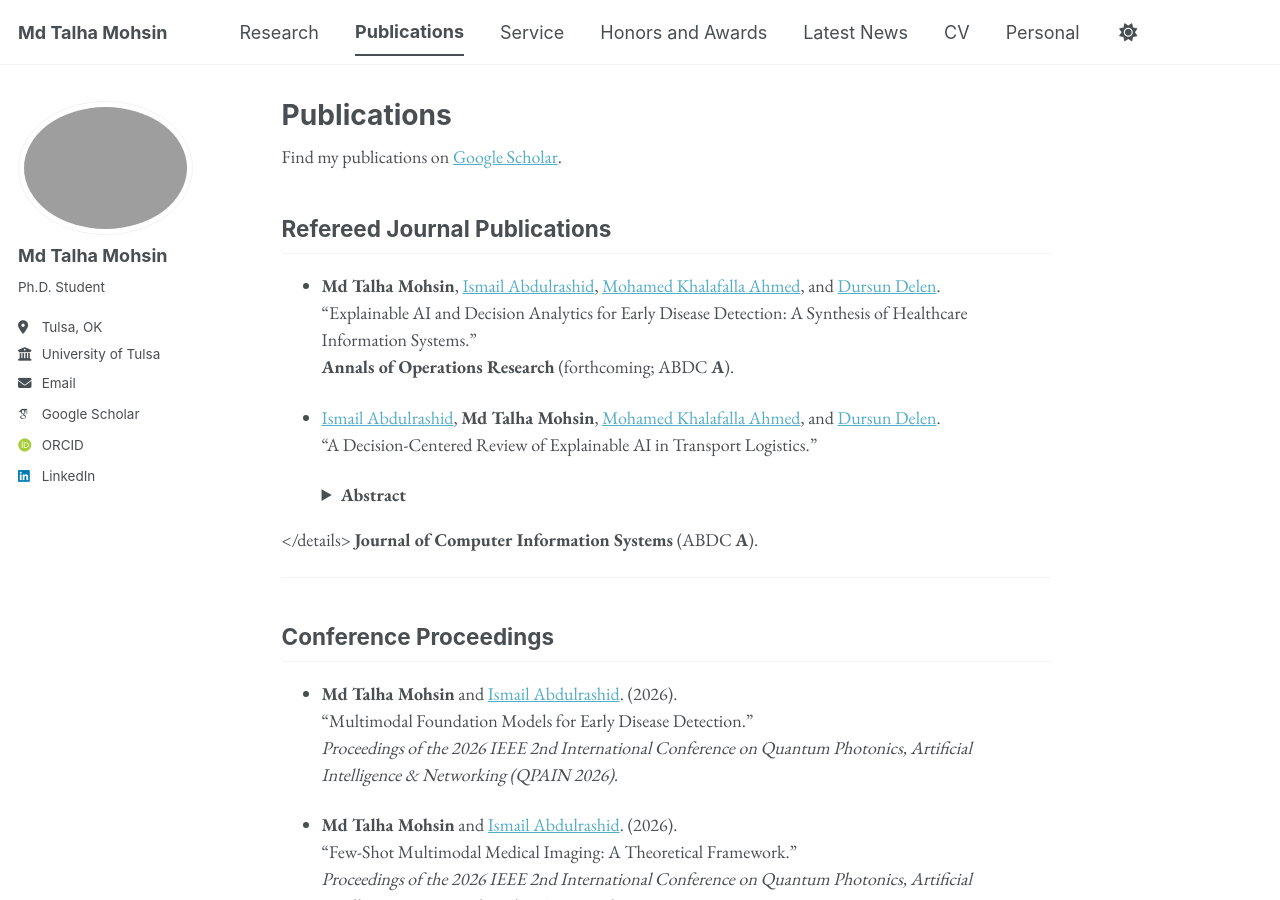
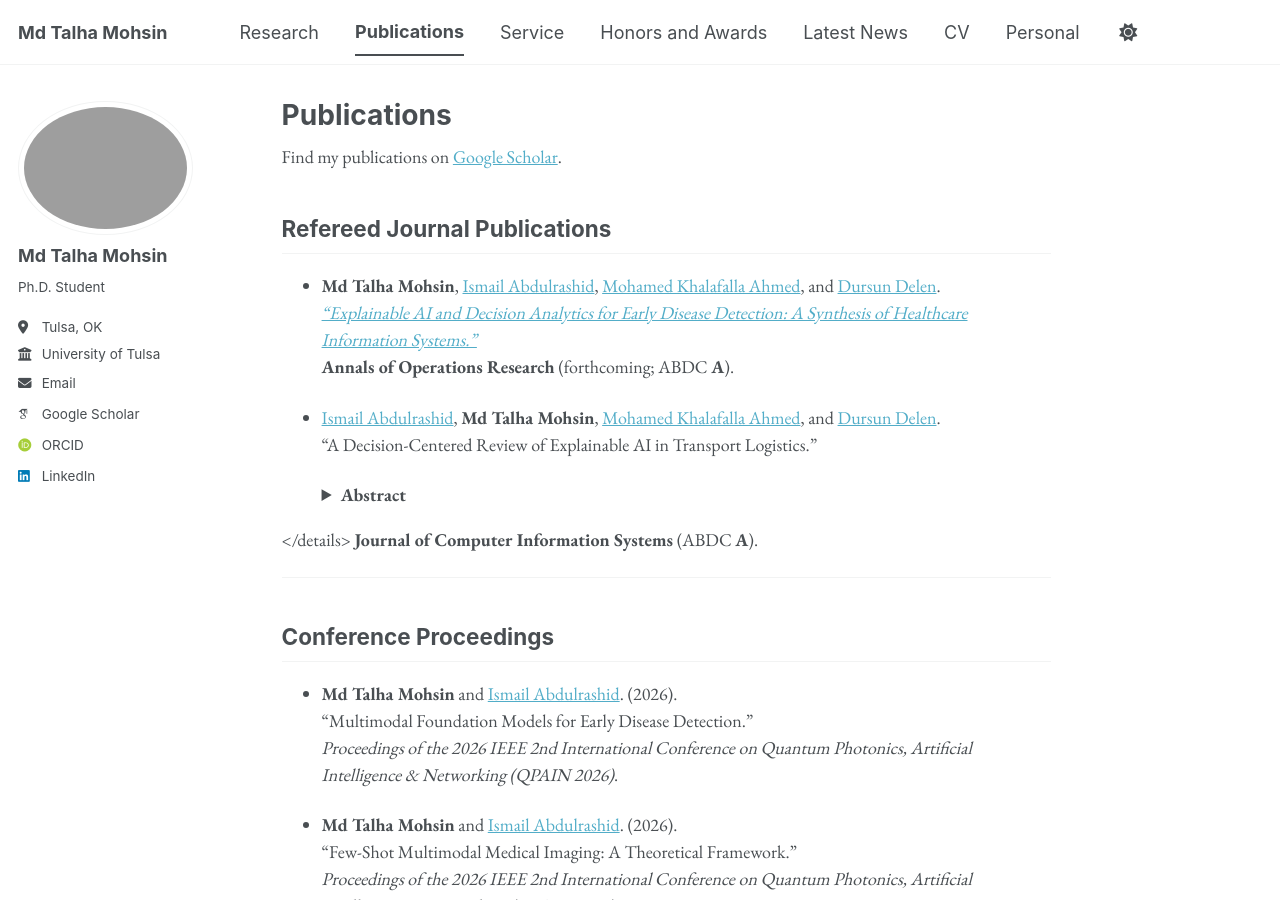
Before and after one commit to mdtalhamohsin/mdtalhamohsin.github.io, a Jekyll site: the page built from _pages/publications.md, in a window 1280 px wide and 900 px high. Built offline with Jekyll 4.4.1, drawn with Linux system fonts in a browser that asks for light colours; some web fonts are replaced; a script bundle is joined from its source files by our own code; library files that are not in the unit come from our copies.

```diff
--- a/_pages/publications.md
+++ b/_pages/publications.md
@@ -9,8 +9,10 @@ Find my publications on [Google Scholar](https://scholar.google.com/citations?us
 
 ## Refereed Journal Publications
 
-- **Md Talha Mohsin**, <a href="https://utulsa.edu/people/ismail-abdulrashid/" target="_blank" rel="noopener noreferrer">Ismail Abdulrashid</a>,  <a href="https://www.famu.edu/info/faculty-staff/profiles/saet/mohamed-khalafalla-ahmed.php" target="_blank" rel="noopener noreferrer">Mohamed Khalafalla Ahmed</a>, and <a href="https://experts.okstate.edu/dursun.delen" target="_blank" rel="noopener noreferrer">Dursun Delen</a>.
-  “Explainable AI and Decision Analytics for Early Disease Detection: A Synthesis of Healthcare Information Systems.”
+- **Md Talha Mohsin**, <a href="https://utulsa.edu/people/ismail-abdulrashid/" target="_blank" rel="noopener noreferrer">Ismail Abdulrashid</a>,
+  <a href="https://www.famu.edu/info/faculty-staff/profiles/saet/mohamed-khalafalla-ahmed.php" target="_blank" rel="noopener noreferrer">Mohamed Khalafalla Ahmed</a>, and
+  <a href="https://experts.okstate.edu/dursun.delen" target="_blank" rel="noopener noreferrer">Dursun Delen</a>.<br>
+  <a href="https://www.tandfonline.com/doi/abs/10.1080/08874417.2026.2648967" target="_blank" rel="noopener noreferrer"><em>"Explainable AI and Decision Analytics for Early Disease Detection: A Synthesis of Healthcare Information Systems."</em></a><br>
   **Annals of Operations Research** (forthcoming; ABDC **A**).
 
 - <a href="https://utulsa.edu/people/ismail-abdulrashid/" target="_blank" rel="noopener noreferrer">Ismail Abdulrashid</a>, **Md Talha Mohsin**, <a href="https://www.famu.edu/info/faculty-staff/profiles/saet/mohamed-khalafalla-ahmed.php" target="_blank" rel="noopener noreferrer">Mohamed Khalafalla Ahmed</a>, and <a href="https://experts.okstate.edu/dursun.delen" target="_blank" rel="noopener noreferrer">Dursun Delen</a>.
```
